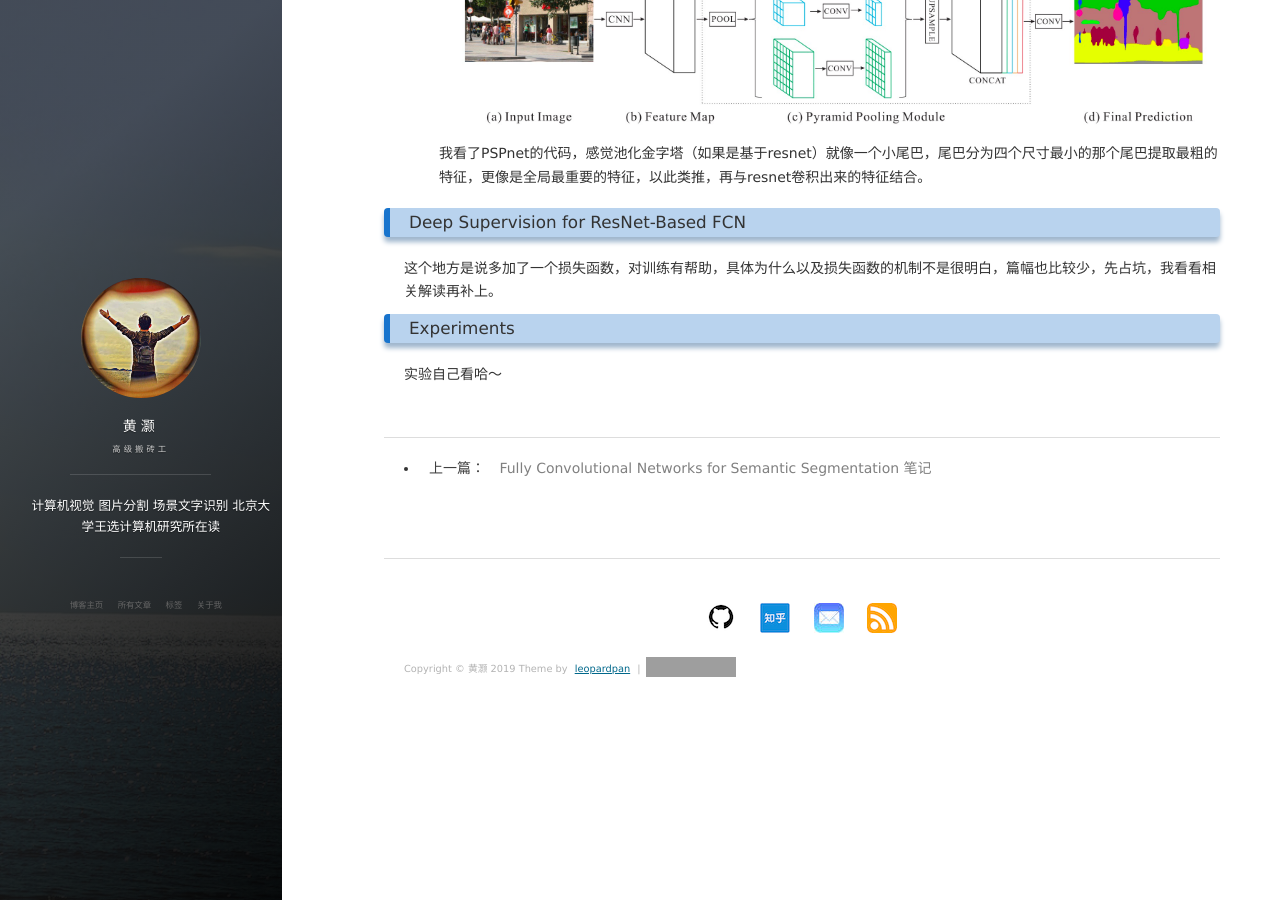
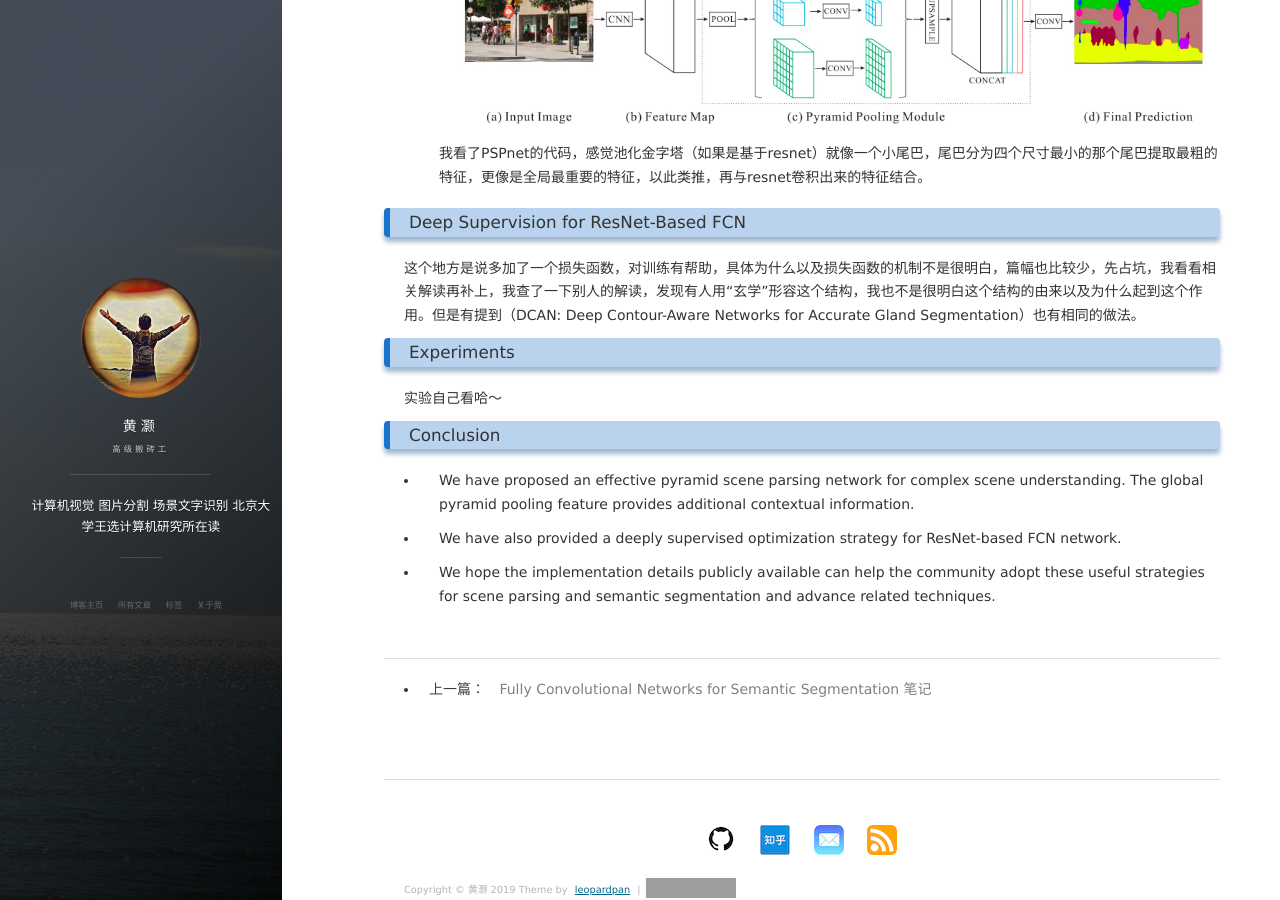
Before and after one commit to Huaxingweichen/Huaxingweichen.github.io, a Jekyll site: the page built from _posts/2019-10-15-Pyramid Scene Parsing Network笔记.md, in a window 1280 px wide and 900 px high, scrolled down 2504 px. Built offline with Jekyll 4.4.1, drawn with Linux system fonts in a browser that asks for light colours; nearby versions of some CDN libraries; comment, search, counter and statistics services are not loaded; grey boxes are pictures that could not be loaded.

Commit message:
更新PSPnet笔记

```diff
--- a/_posts/2019-10-15-Pyramid Scene Parsing Network笔记.md
+++ b/_posts/2019-10-15-Pyramid Scene Parsing Network笔记.md
@@ -76,8 +76,16 @@ pioneer work used conditional random field (CRF) as post processing to refine th
 
 ### Deep Supervision for ResNet-Based FCN
 
-这个地方是说多加了一个损失函数，对训练有帮助，具体为什么以及损失函数的机制不是很明白，篇幅也比较少，先占坑，我看看相关解读再补上。
+这个地方是说多加了一个损失函数，对训练有帮助，具体为什么以及损失函数的机制不是很明白，篇幅也比较少，先占坑，我看看相关解读再补上，我查了一下别人的解读，发现有人用“玄学”形容这个结构，我也不是很明白这个结构的由来以及为什么起到这个作用。但是有提到（DCAN: Deep Contour-Aware Networks for Accurate Gland Segmentation）也有相同的做法。
 
 ### Experiments
 
 实验自己看哈～
+
+### Conclusion
+
+- We have proposed an effective pyramid scene parsing network for complex scene understanding. The global pyramid pooling feature provides additional contextual information.
+
+- We have also provided a deeply supervised optimization strategy for ResNet-based FCN network.
+
+- We hope the implementation details publicly available can help the community adopt these useful strategies for scene parsing and semantic segmentation and advance related techniques.
```
